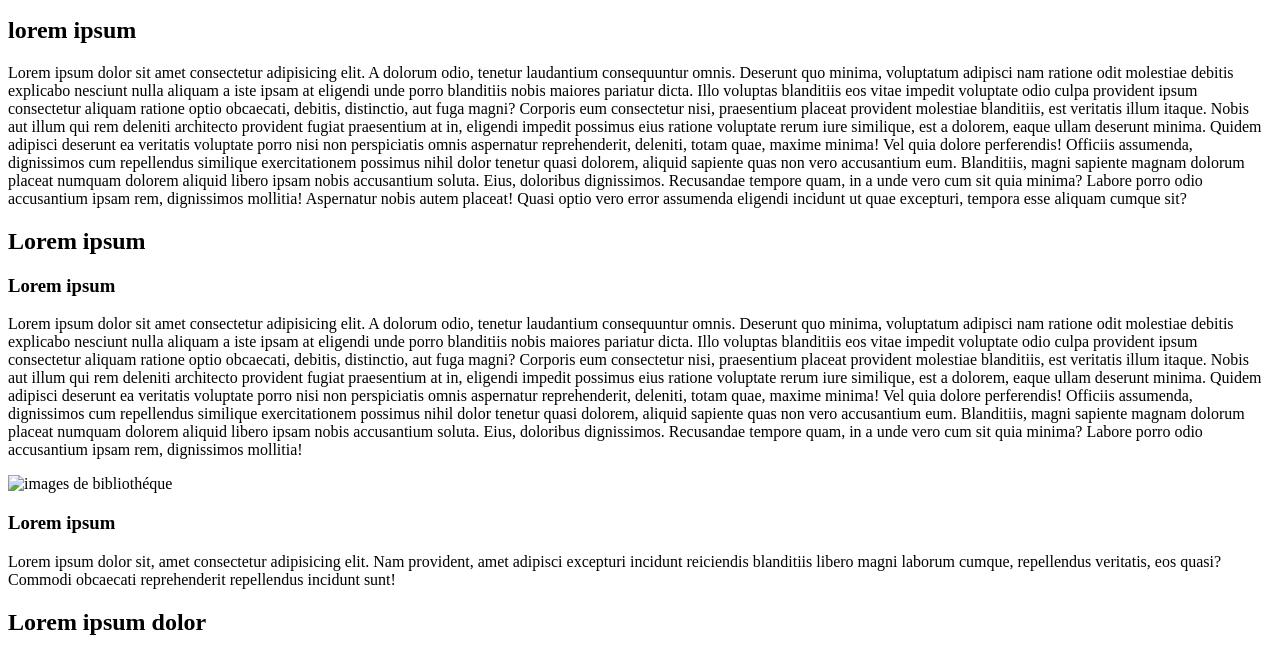
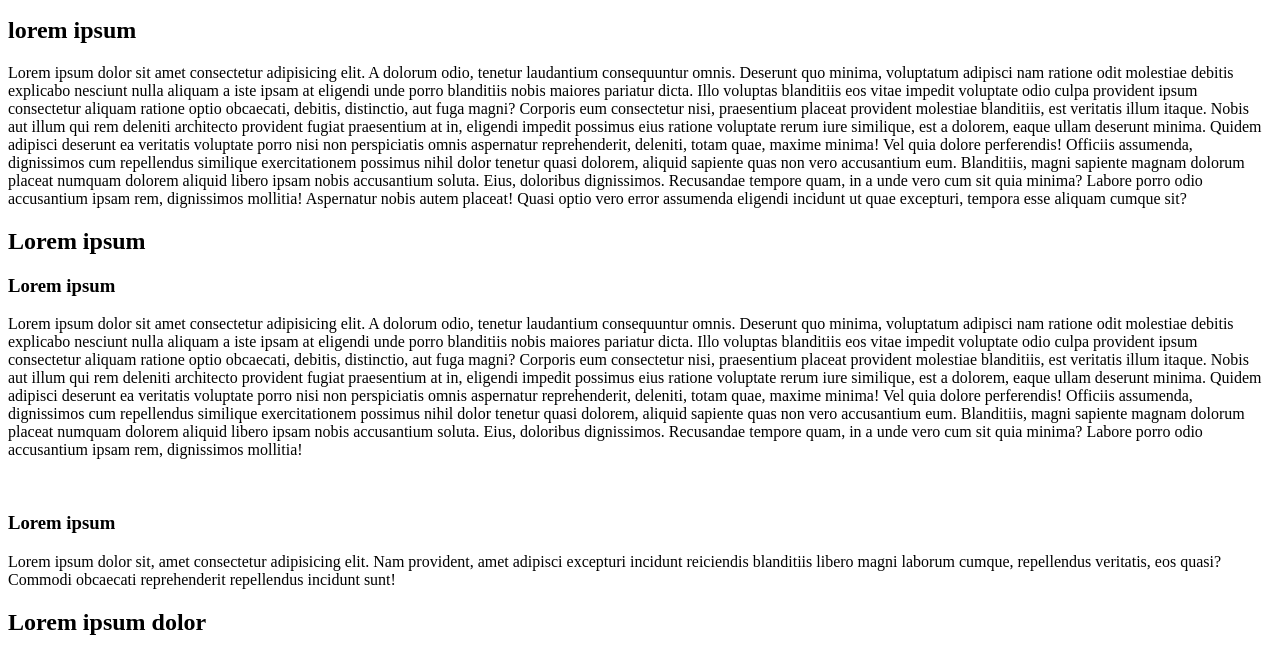
Before and after one commit to Ivaa9/ivana-TP-charly-, a plain HTML site: page index.html in a window 1280 px wide. Shown: the part 185-840 px from the top of the page. Drawn offline with Linux system fonts and the light colour scheme; files that its build step writes are made by us from their sources.

Commit message:
Update index.html

```diff
--- a/index.html
+++ b/index.html
@@ -28,7 +28,7 @@
                     <p>Lorem ipsum dolor sit amet consectetur adipisicing elit. A dolorum odio, tenetur laudantium consequuntur omnis. Deserunt quo minima, voluptatum adipisci nam ratione odit molestiae debitis explicabo nesciunt nulla aliquam a iste ipsam at eligendi unde porro blanditiis nobis maiores pariatur dicta. Illo voluptas blanditiis eos vitae impedit voluptate odio culpa provident ipsum consectetur aliquam ratione optio obcaecati, debitis, distinctio, aut fuga magni? Corporis eum consectetur nisi, praesentium placeat provident molestiae blanditiis, est veritatis illum itaque. Nobis aut illum qui rem deleniti architecto provident fugiat praesentium at in, eligendi impedit possimus eius ratione voluptate rerum iure similique, est a dolorem, eaque ullam deserunt minima. Quidem adipisci deserunt ea veritatis voluptate porro nisi non perspiciatis omnis aspernatur reprehenderit, deleniti, totam quae, maxime minima! Vel quia dolore perferendis! Officiis assumenda, dignissimos cum repellendus similique exercitationem possimus nihil dolor tenetur quasi dolorem, aliquid sapiente quas non vero accusantium eum. Blanditiis, magni sapiente magnam dolorum placeat numquam dolorem aliquid libero ipsam nobis accusantium soluta. Eius, doloribus dignissimos. Recusandae tempore quam, in a unde vero cum sit quia minima? Labore porro odio accusantium ipsam rem, dignissimos mollitia!</p>
                  </section>
                  <section id="section-div-droite">
-                     <img src="images/10658427.jpg" alt="images de bibliothéque">
+                     <img src="" alt="">
                      <div id="div-droite">
                     <h3>Lorem ipsum </h3>
                     <P>Lorem ipsum dolor sit, amet consectetur adipisicing elit. Nam provident, amet adipisci excepturi incidunt reiciendis blanditiis libero magni laborum cumque, repellendus veritatis, eos quasi? Commodi obcaecati reprehenderit repellendus incidunt sunt!</P>
```
